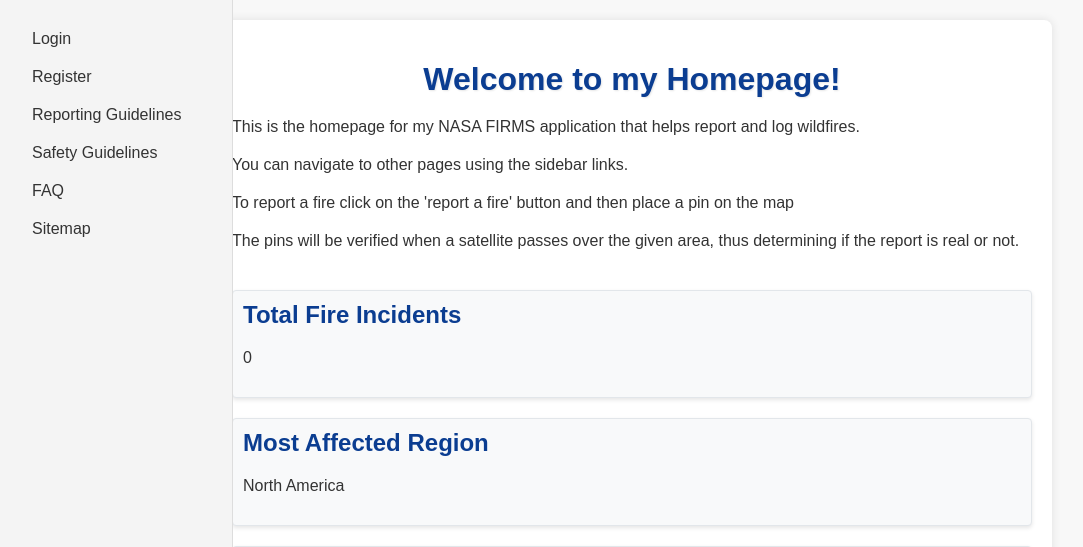
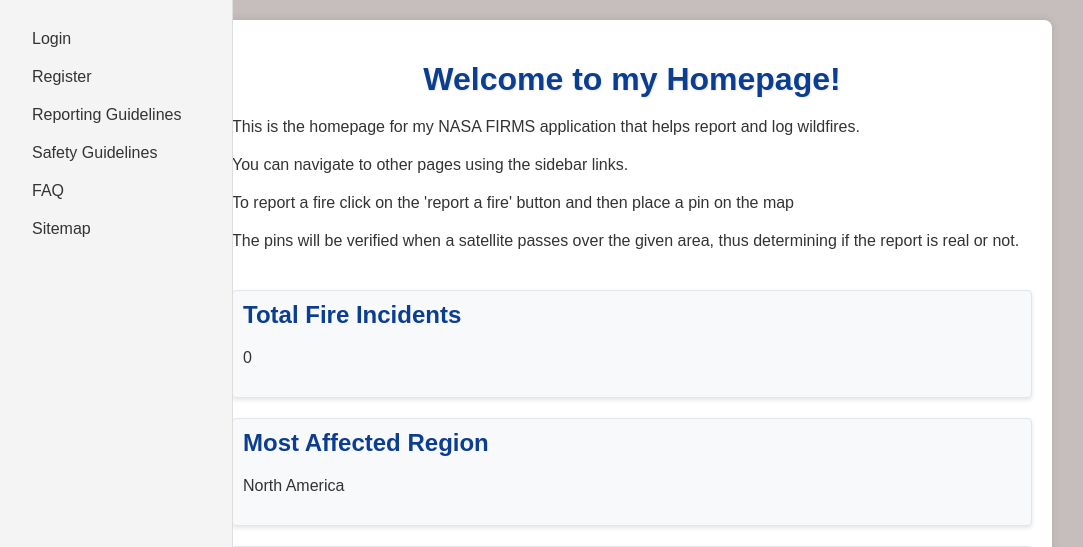
Before and after one commit to NEjjjO/Shobolinsky-FIRMS-flask, a Flask app: page / in a window 1280 px wide. Shown: the top 547 px of the page, without its empty margins (8-1091 px from the left). Run offline with Flask 3, Linux system fonts and the light colour scheme; data that the repository does not hold is empty; some libraries are stand-ins or nearby versions.

Commit message:
style update #2

```diff
--- a/templates/home.html
+++ b/templates/home.html
@@ -10,7 +10,7 @@
             font-family: Arial, sans-serif;
             margin: 0;
             padding: 0;
-            background-color: #f8f8f8;
+            background-color: #c6bdbd;
         }
 
         .container {
```
